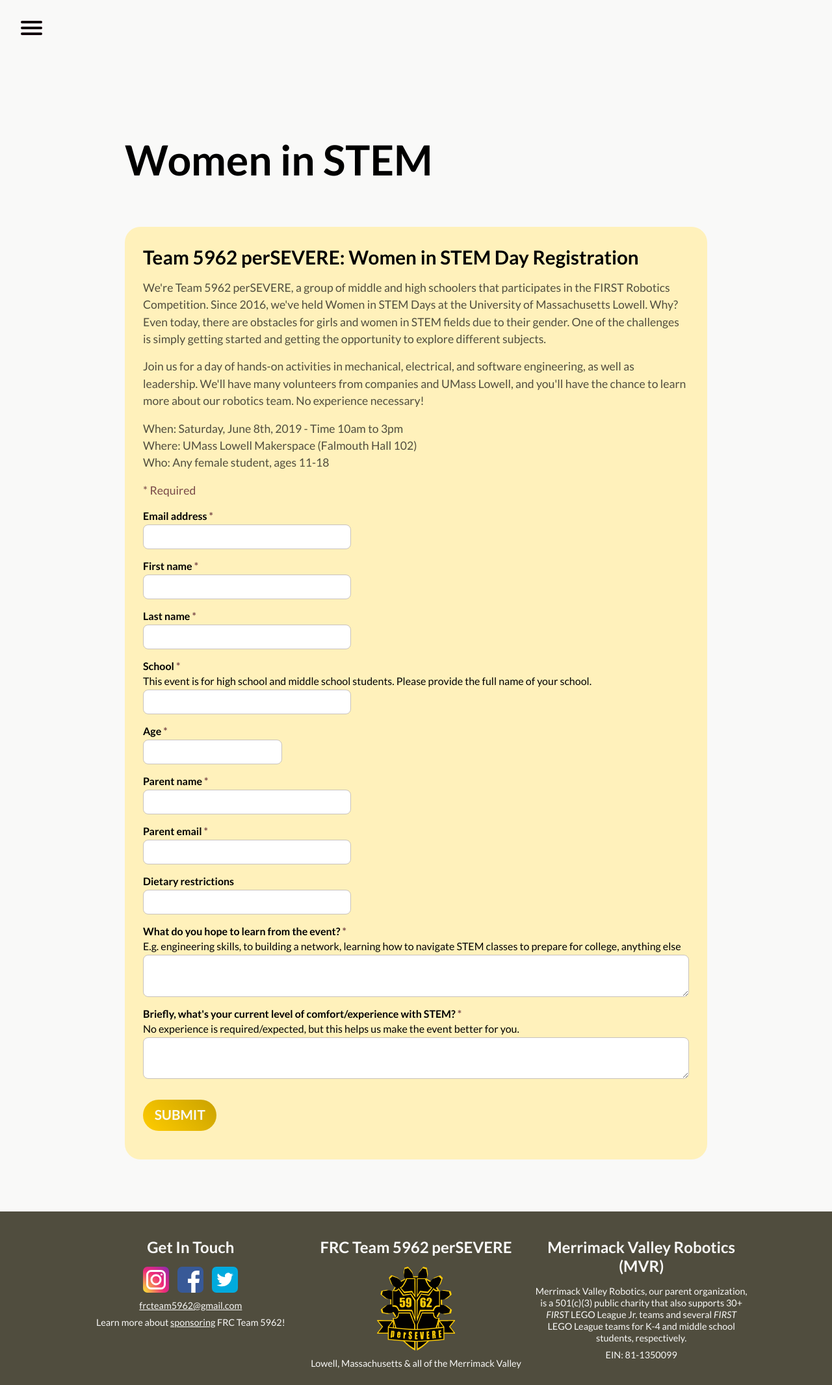
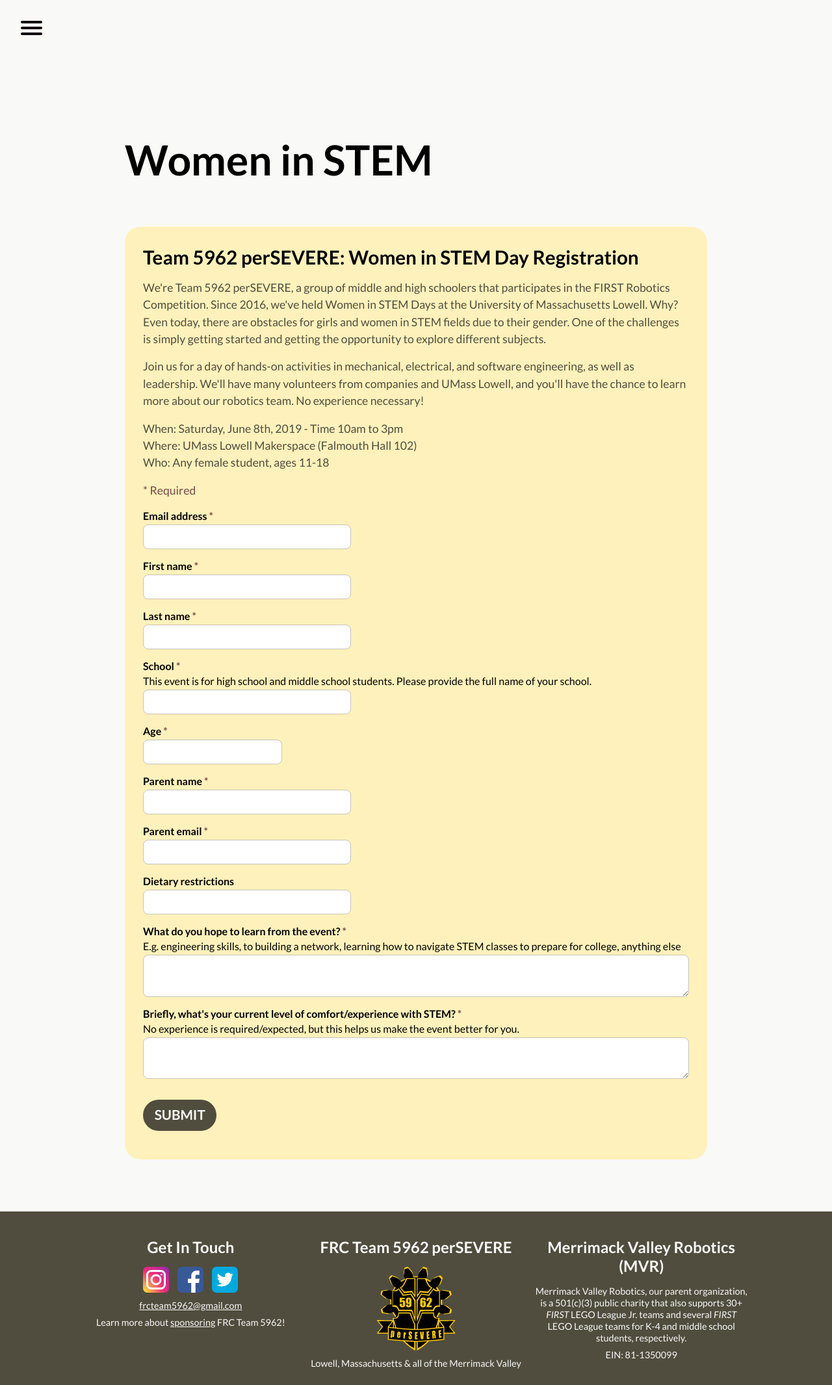
Before and after one commit to perSEVERE-5962/frc5962, a Jekyll site: the page built from wis.md, in a window 1280 px wide. Shown: the whole page at 65% size. Built offline with Jekyll 4.4.1, drawn with Linux system fonts in a browser that asks for light colours.

Commit message:
Make thank you message clearer

```diff
--- a/css/styles.scss
+++ b/css/styles.scss
@@ -494,3 +494,7 @@
     width: 100%;
     resize: vertical;
 }
+
+.inactive {
+    background: $dark-gray !important;
+}
--- a/wis.md
+++ b/wis.md
@@ -108,14 +108,15 @@
             </div>
         </div>
     </div>
-    <input type="submit" class="button" value="Submit">
-    <p id="thanks" style="display:none">YAY! Thanks for registering! You're all set—we'll send you an email to remind you about the event when it gets closer.</p>
+    <input type="submit" id="submit-button" class="button inactive" value="Submit">
+    <h3 id="thanks" style="display:none">YAY! Thanks for registering! You're all set—we'll send you an email to remind you about the event when it gets closer.</h3>
 </form>
 
 <iframe name="secret-frame" width="0" height="0" border="0" style="display: none;"></iframe>
 
 <script>
 function showThanks() {
+    document.getElementById('submit-button').classList.add('inactive');
     document.getElementById('thanks').style.display = "block";
 }
 </script>
```
